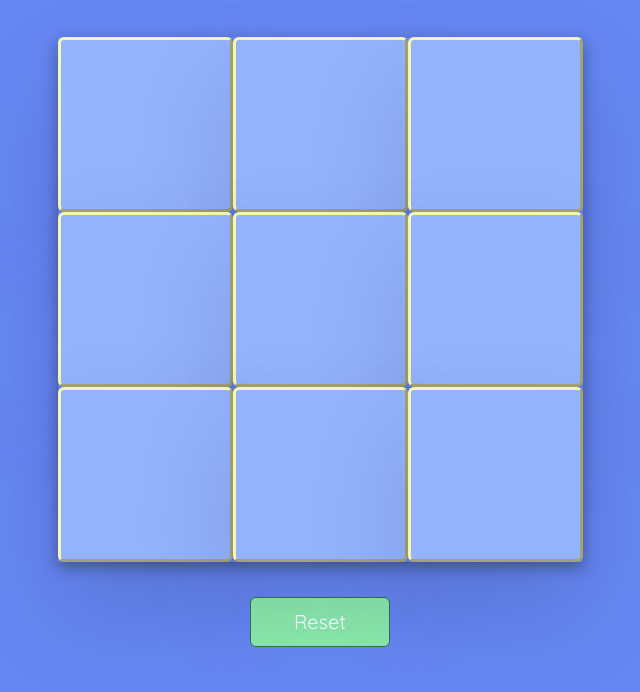
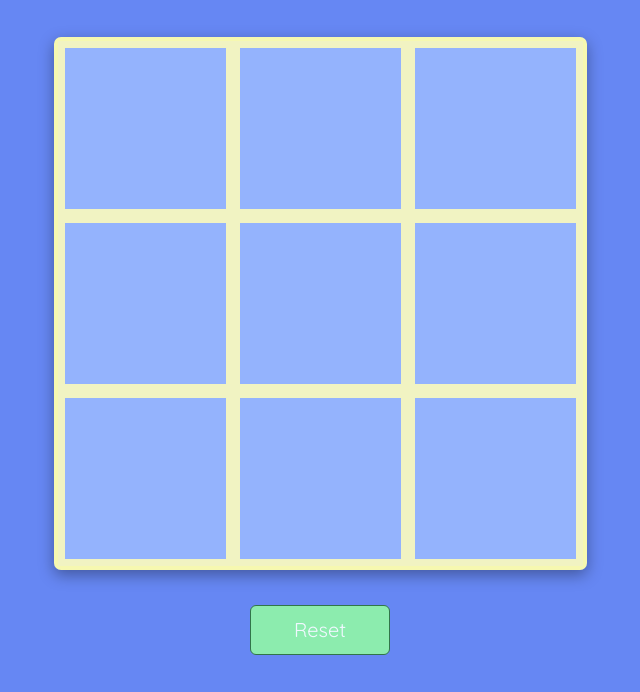
Before and after one commit to Jwilkins48/Tic-Tac-Toe, a plain HTML site: page index.html in a window 1280 px wide. Shown: the part 108-800 px from the top of the page, without its empty margins (320-960 px from the left). Drawn offline with Linux system fonts and the light colour scheme.

Commit message:
Changed borders of game board

```diff
--- a/style.css
+++ b/style.css
@@ -41,14 +41,13 @@ body{
     height: 525px;
     margin-bottom: 35px;
     box-shadow: rgba(0, 0, 0, 0.35) 0px 5px 15px;
-
+    border: 4px solid #f6f8b0;
+    border-radius: 7px;
 }
 .cell{
-    border: 3px outset #f6f8b0;
-    border-radius: 6px;
+    border: 7px solid #f1f3c2;
     font-size: 50px;
     cursor: pointer;
-    box-shadow: rgba(17, 12, 46, 0.15) 0px 48px 100px 0px;
     background-color: #94B3FD;
 }
 .cell:hover{
```
